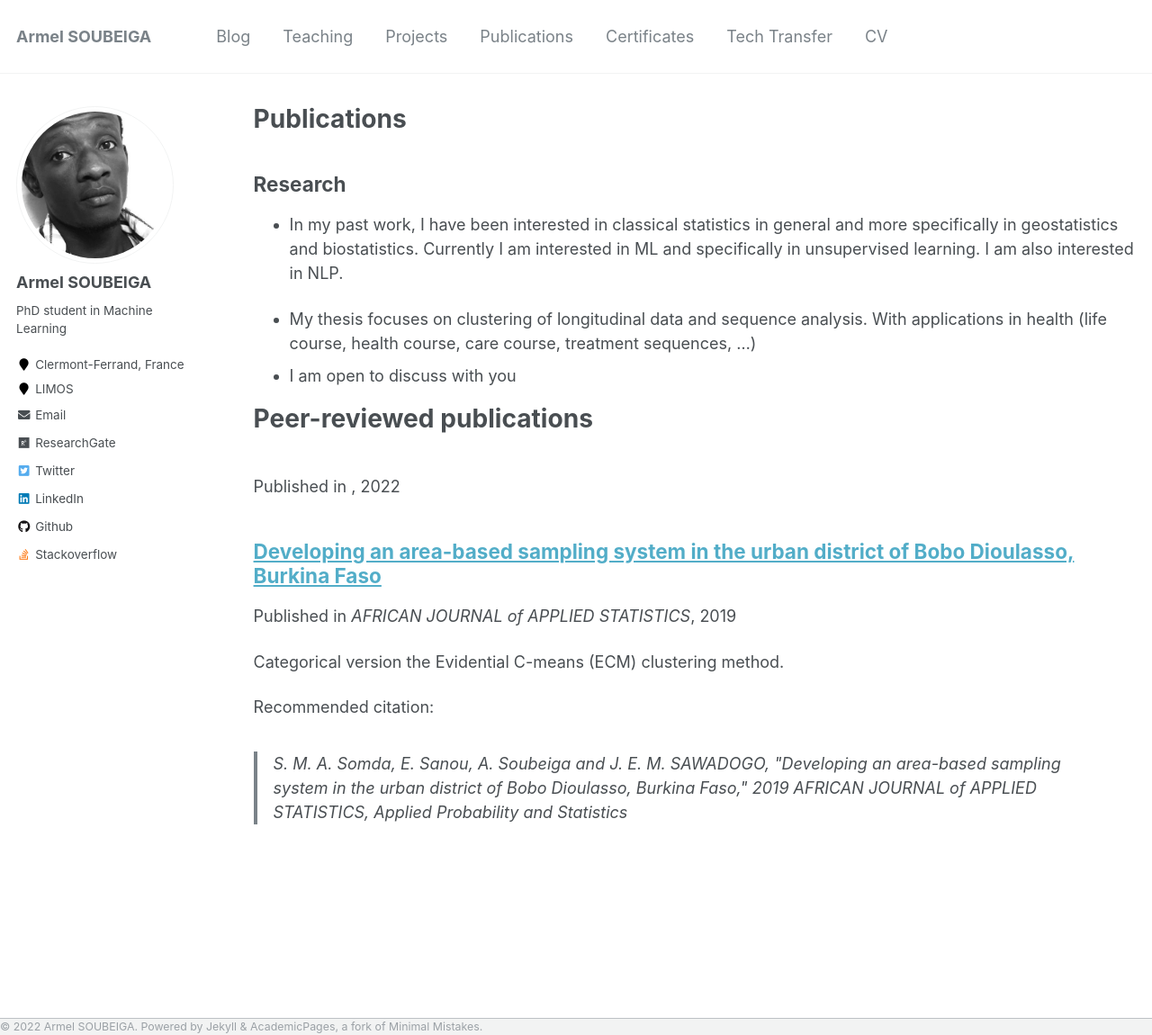
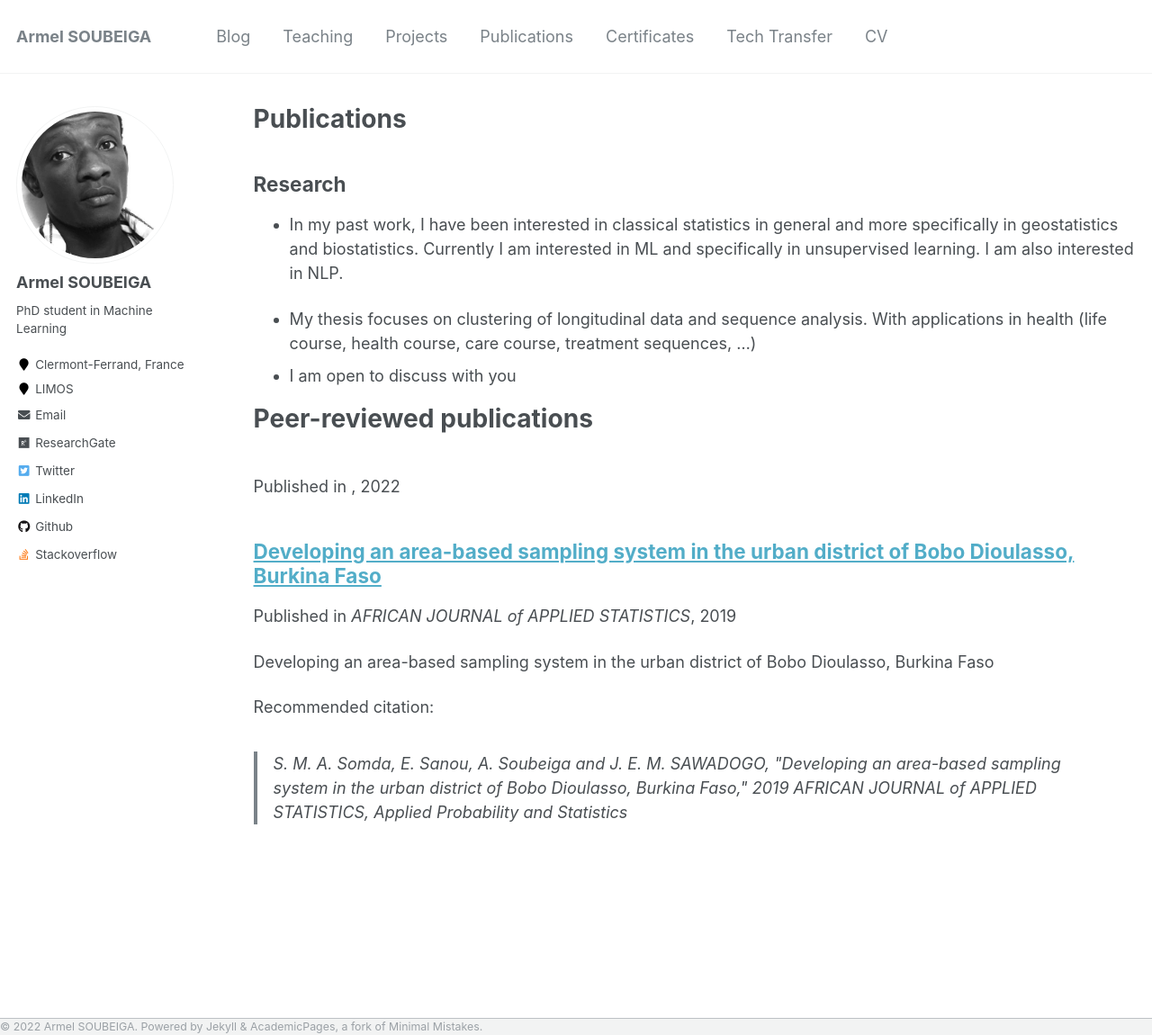
Before and after one commit to armelsoubeiga/neweb, a Jekyll site: the page built from _pages/publications.md, in a window 1280 px wide and 1150 px high. Shown: the whole window at 90% size. Built offline with Jekyll 4.4.1, drawn with Linux system fonts in a browser that asks for light colours.

Commit message:
Update 2019-01-01-developing-area-based-sampling.md

```diff
--- a/_publications/2019-01-01-developing-area-based-sampling.md
+++ b/_publications/2019-01-01-developing-area-based-sampling.md
@@ -2,7 +2,7 @@
 title: "Developing an area-based sampling system in the urban district of Bobo Dioulasso, Burkina Faso"
 collection: publications
 permalink: /publications/2019-01-01-developing-area-based-sampling
-excerpt: 'Categorical version the Evidential C-means (ECM) clustering method.'
+excerpt: 'Developing an area-based sampling system in the urban district of Bobo Dioulasso, Burkina Faso'
 date: 2019-09-19
 venue: 'AFRICAN JOURNAL of APPLIED STATISTICS'
 paperurl: 'https://www.researchgate.net/publication/333068024_Developing_an_area-based_sampling_system_in_the_urban_district_of_Bobo_Dioulasso_Burkina_Faso'
```
